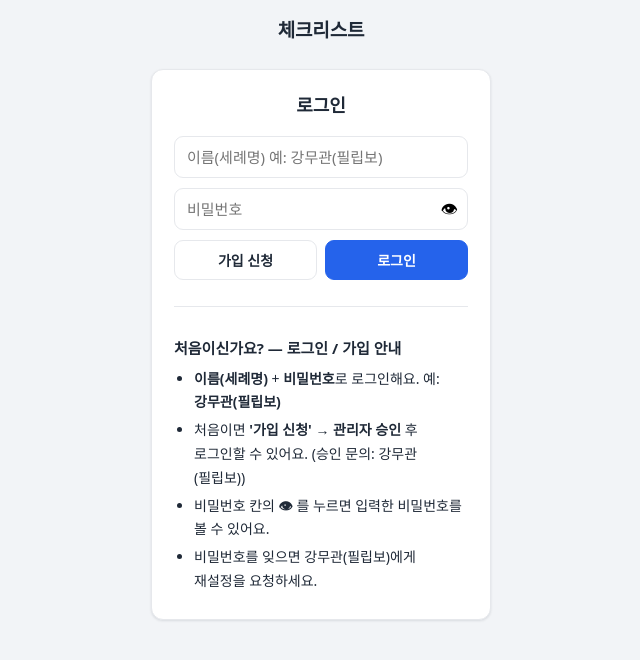
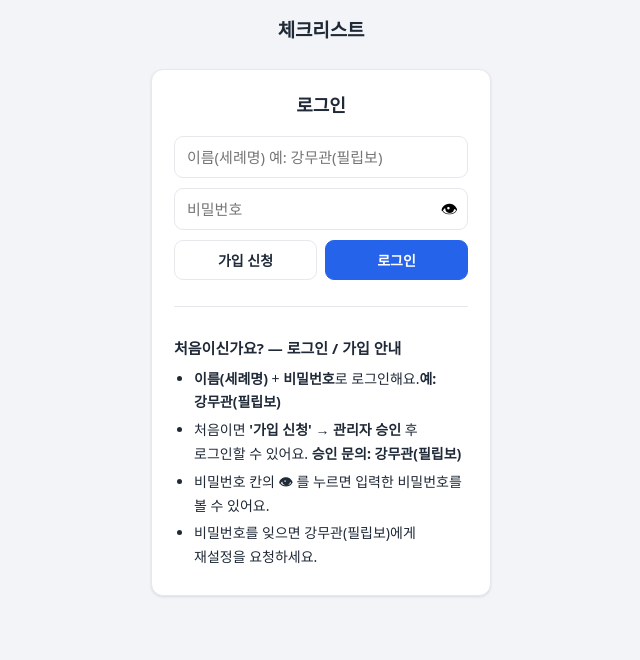
Before and after one commit to Colin0162/shared-checklist, a React (Vite) app: page / in a window 1280 px wide. Shown: the top 660 px of the page, without its empty margins (319-959 px from the left). Built offline with nearby package versions, Linux system fonts and the light colour scheme; no server answers; the database is empty.

Commit message:
텍스트 수정
1

```diff
--- a/src/App.jsx
+++ b/src/App.jsx
@@ -317,7 +317,7 @@
   return (
     <div className="app">
       <header className="app-header">
-        <h1>체크리스트</h1>
+        <h1>청년회 체크리스트</h1>
         {user && (
           <>
             <div className="user-bar">
--- a/src/components/Login.jsx
+++ b/src/components/Login.jsx
@@ -80,8 +80,8 @@
       <div className="login-guide">
         <p className="guide-h">처음이신가요? — 로그인 / 가입 안내</p>
         <ul className="guide-list">
-          <li><b>이름(세례명)</b> + <b>비밀번호</b>로 로그인해요. 예: <b>강무관(필립보)</b></li>
-          <li>처음이면 <b>'가입 신청'</b> → <b>관리자 승인</b> 후 로그인할 수 있어요. (승인 문의: 강무관(필립보))</li>
+          <li><b>이름(세례명)</b> + <b>비밀번호</b>로 로그인해요.<b>예: 강무관(필립보)</b></li>
+          <li>처음이면 <b>'가입 신청'</b> → <b>관리자 승인</b> 후 로그인할 수 있어요. <b>승인 문의: 강무관(필립보)</b></li>
           <li>비밀번호 칸의 <b>👁</b> 를 누르면 입력한 비밀번호를 볼 수 있어요.</li>
           <li>비밀번호를 잊으면 강무관(필립보)에게 재설정을 요청하세요.</li>
         </ul>
```
